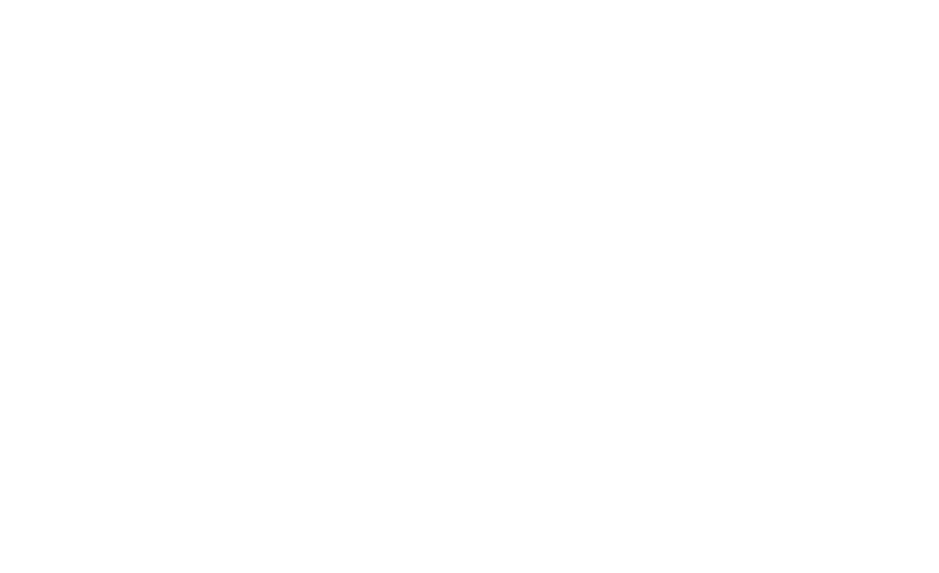
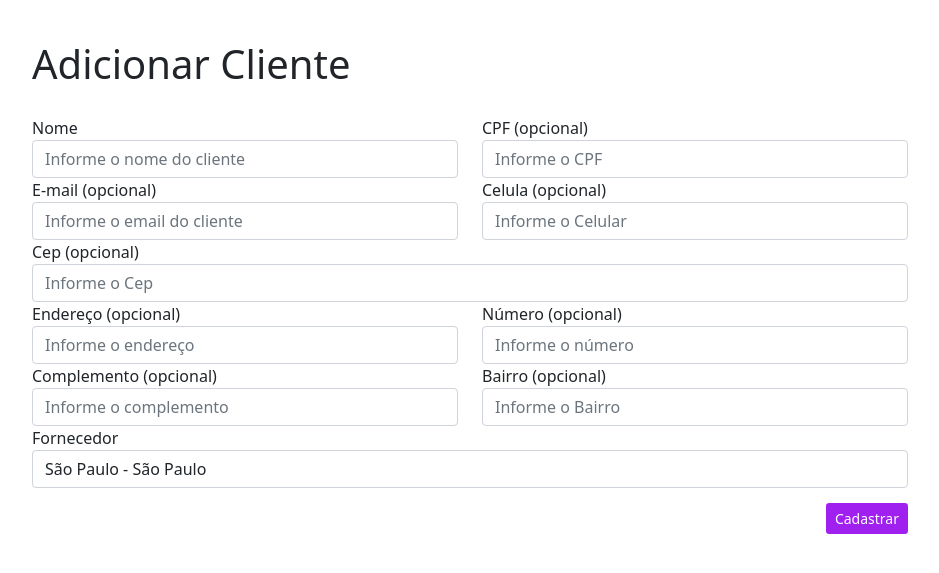
Before and after one commit to S2Lyne/venda, a PHP site: page /cadastrar_cliente.php in a window 1280 px wide. Before the commit the part shown is empty. Shown: the top 573 px of the page, without its empty margins (170-1109 px from the left). Run offline with PHP 8.4, Linux system fonts and the light colour scheme.

Commit message:
atualizando

```diff
--- a/cadastrar_cliente.php
+++ b/cadastrar_cliente.php
@@ -6,9 +6,124 @@
     <title>Cadastrar Cliente</title>
     <link  rel="stylesheet" href="css/bootstrap.css">
 
+    <style type="text/css">
+
+        #tamanhoContainer{
+            width: 900px;
+        }
+
+        #botao{
+            background-color: #A020F0; /* cor de fundo */
+            color:  #ffffff; /* cor da letra */
+        }
+    </style>
+
 </head>
 <body>
+    <div class="container" id="tamanhoContainer" style="margin-top: 40px">
+        <div class="row">
+            <h1>Adicionar Cliente</h1>
+        </div>
 
+        <form action="_inserir_produto.php" method="post" style="margin-top: 20px;">
+            <div class="row">
+                <div class="col-sm">
+                    <div class="form-group">
+                        <label>Nome</label>
+                        <input type="text" class="form-control" name="nomecliente" placeholder="Informe o nome do cliente" autocomplete="off" required>
+                    </div>
+                </div>
+                <div class="col-sm">
+                    <div class="form-group">
+                        <label>CPF (opcional)</label>
+                        <input type="text" class="form-control" name="cpf" pattern="\d{3}\.?\d{3}\.?\d{3}\.?\d{2}" placeholder="Informe o CPF" autocomplete="off">
+                    </div>
+                </div>
+            </div>
+            <div class="row">
+                <div class="col-sm">
+                    <div class="form-group">
+                        <label>E-mail (opcional)</label>
+                        <input type="email" class="form-control" name="email" placeholder="Informe o email do cliente" autocomplete="off">
+                    </div>
+                </div>
+                <div class="col-sm">
+                    <div class="form-group">
+                        <label>Celula (opcional)</label>
+                        <input type="number" class="form-control" name="cpf" pattern="\(\d{2}\)?\d{5}\-?\d{4}\." placeholder="Informe o Celular" autocomplete="off">
+                    </div>
+                </div>
+            </div>
+            <div class="row">
+                <div class="col-sm">
+                    <div class="form-group">
+                        <label>Cep (opcional)</label>
+                        <input type="number" class="form-control" name="cep" placeholder="Informe o Cep" autocomplete="off">
+                    </div>
+                </div>
+            </div>
+            <div class="row">
+                <div class="col-sm">
+                    <div class="form-group">
+                        <label>Endereço (opcional)</label>
+                        <input type="text" class="form-control" name="endereco" placeholder="Informe o endereço" autocomplete="off">
+                    </div>
+                </div>
+                <div class="col-sm">
+                    <div class="form-group">
+                        <label>Número (opcional)</label>
+                        <input type="number" class="form-control" name="num" placeholder="Informe o número" autocomplete="off">
+                    </div>
+                </div>
+            </div>
+            <div class="row">
+                <div class="col-sm">
+                    <div class="form-group">
+                        <label>Complemento (opcional)</label>
+                        <input type="text" class="form-control" name="complemento" placeholder="Informe o complemento" autocomplete="off">
+                    </div>
+                </div>
+                <div class="col-sm">
+                    <div class="form-group">
+                        <label>Bairro (opcional)</label>
+                        <input type="text" class="form-control" name="bairro" placeholder="Informe o Bairro" autocomplete="off">
+                    </div>
+                </div>
+            </div>
+            <div class="row">
+                <div class="form-group">
+                    <label>Fornecedor</label>
+                    <select class="form-control" name="fornecedor" required>
+                        <option>São Paulo - São Paulo</option>
+                        <option>Abadia de Goiás - Goiás</option>
+                        <option>Abadia dos Dourados - Minas Gerais</option>
+                        <option>Abadiânia - Goiás</option>
+                        <option>Abaeté - Minas Gerais</option>
+                        <option>Abaetetuba - Pará</option>
+                        <option>Abaiara - Ceará</option>
+                        <option>Abaíra - Bahia</option>
+                        <option>Abaré - Bahia</option>
+                        <option>Abatiá - Paraná</option>
+                        <option>Abdon Batista - Santa Catarina</option>
+                        <option>Abel Figueiredo - Pará</option>
+                        <option>Abelardo Luz - Santa Catarina</option>
+                        <option>Abre Campos - Minas Gerais</option>
+                        <option>Abreu e Lima - Pernambuco</option>
+                        <option>Abreulândia - Tocantins</option>
+                        <option>Acaiaca - Minas Gerais</option>
+                        <option>Açailandia - Maranhão</option>
+                        <option>Acajutiba - Bahia</option>
+                        <option>Acará - Pará</option>
+
+                    </select>
+                </div>
+            </div>
+
+                <div style="text-align: right; margin-top: 15px">
+                    <button type="submit" id="botao" class="btn btn-sm">Cadastrar</button>
+                </div>
+            </form>
+        </div>
 
 
 
```
